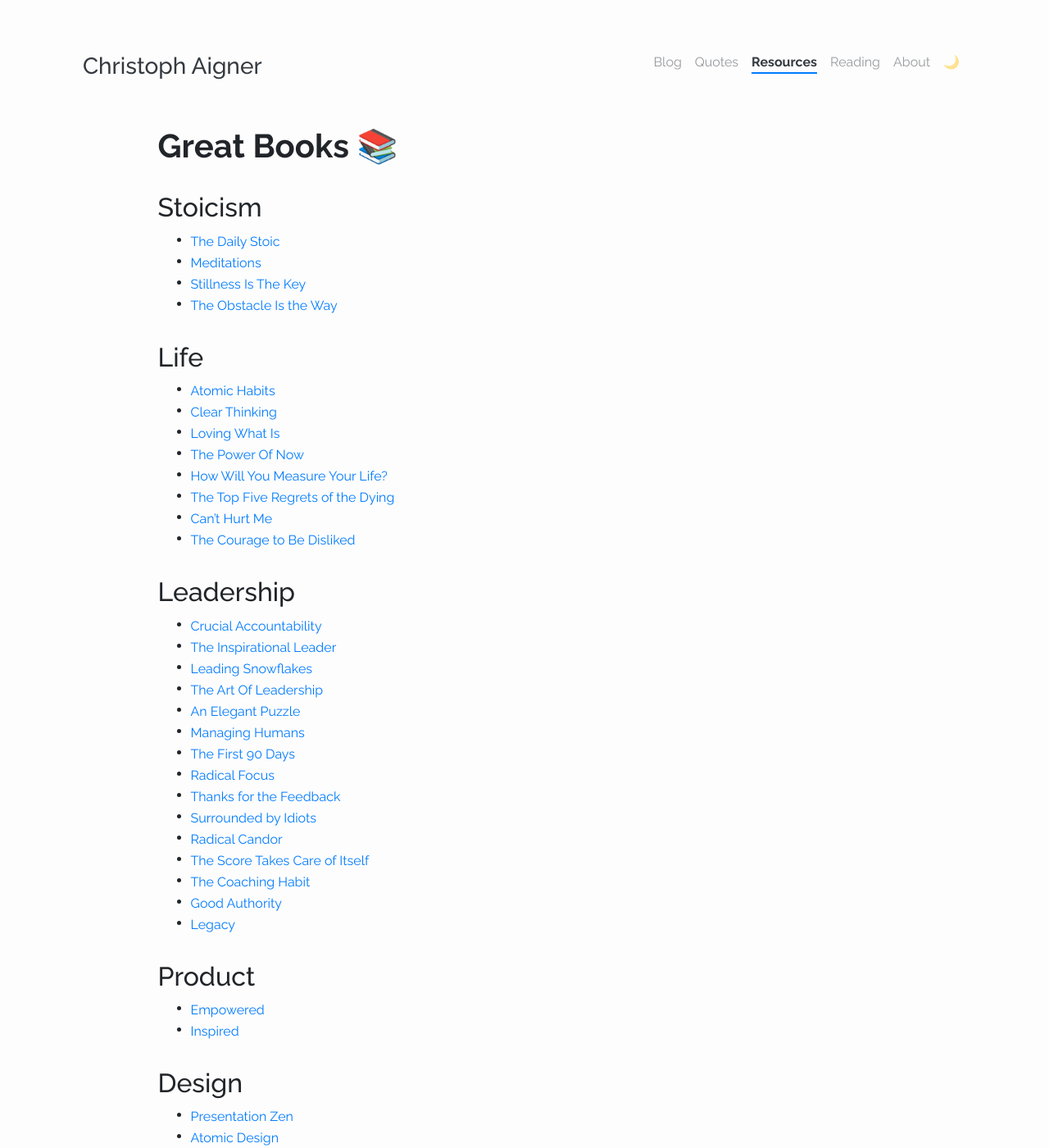
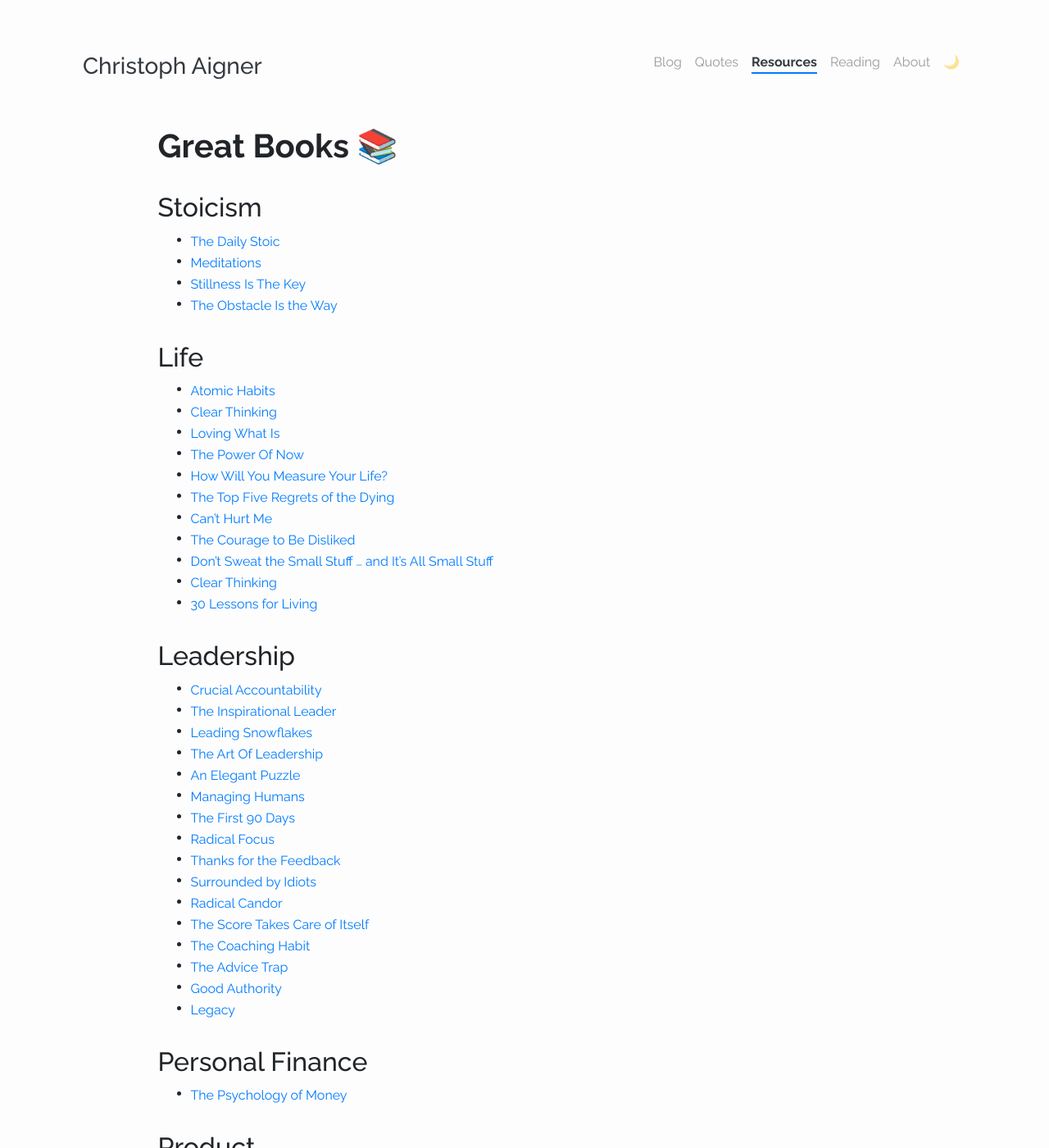
Before and after one commit to christophaigner/christophaigner.github.io, a Jekyll site: the page built from pages/resources.md, in a window 1280 px wide and 1400 px high. Shown: the whole window at 82% size. Built offline with Jekyll 4.4.1, drawn with Linux system fonts in a browser that asks for light colours; nearby versions of some CDN libraries.

Commit message:
Add some fav books

```diff
--- a/pages/resources.md
+++ b/pages/resources.md
@@ -22,6 +22,9 @@ weight: 3
 * [The Top Five Regrets of the Dying](https://www.goodreads.com/book/show/13059271-the-top-five-regrets-of-the-dying)
 * [Can't Hurt Me](https://www.goodreads.com/book/show/41721428-can-t-hurt-me)
 * [The Courage to Be Disliked](https://www.goodreads.com/book/show/43306206-the-courage-to-be-disliked)
+* [Don't Sweat the Small Stuff ... and It's All Small Stuff](https://www.goodreads.com/book/show/170548.Don_t_Sweat_the_Small_Stuff_and_It_s_All_Small_Stuff)
+* [Clear Thinking](https://www.goodreads.com/en/book/show/75665850)
+* [30 Lessons for Living](https://www.goodreads.com/book/show/11376196-30-lessons-for-living)
 
 ## Leadership
 * [Crucial Accountability](https://cruciallearning.com/crucial-accountability-book/)
@@ -37,8 +40,12 @@ weight: 3
 * [Radical Candor](https://www.goodreads.com/book/show/29939161-radical-candor)
 * [The Score Takes Care of Itself](https://www.goodreads.com/book/show/6342995-the-score-takes-care-of-itself)
 * [The Coaching Habit](https://www.goodreads.com/book/show/29342515-the-coaching-habit)
+* [The Advice Trap](https://www.goodreads.com/book/show/53127025-the-advice-trap)
 * [Good Authority](https://www.goodreads.com/book/show/30032468-good-authority)
 * [Legacy](https://www.goodreads.com/book/show/18890191-legacy)
+
+## Personal Finance
+* [The Psychology of Money](https://www.goodreads.com/book/show/41881472-the-psychology-of-money)
 
 ## Product
 * [Empowered](https://www.goodreads.com/book/show/53481975-empowered)
```
